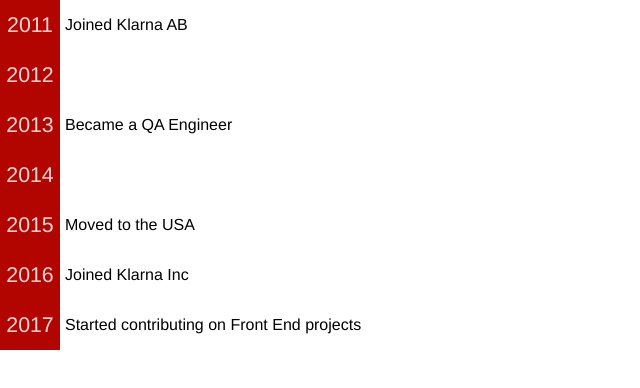
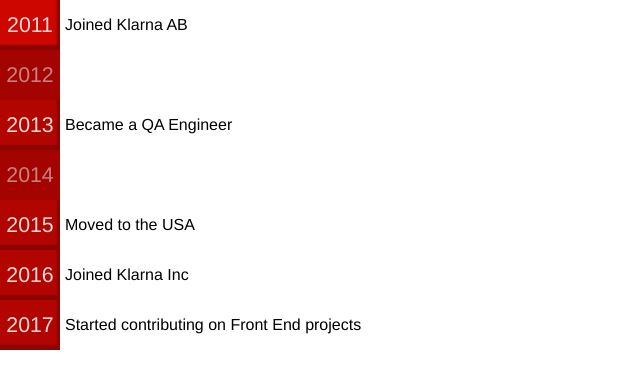
Before and after one commit to kgilles/kgilles-me, a React app: page / in a window 1280 px wide. Shown: the top 388 px of the page, without its empty margins (0-640 px from the left). Built offline with nearby package versions, Linux system fonts and the light colour scheme.

Commit message:
Scss-ify

```diff
--- a/src/components/Event/index.scss
+++ b/src/components/Event/index.scss
@@ -1,37 +1,32 @@
-$blockColor: #B30500;
+@import '../../scss/mixins';
+
+$container-background: #8C0400;
+$block-background: #B30500;
+$text-color: #EBD6D5;
+
+$primary-font-size: 16pt;
+$secondary-font-size: 12pt;
+$primary-font-size-active: 16.7pt;
+$secondary-font-size-active: 12.5pt;
 
 .eventContainer {
   width: 500px;
+  background-color: $container-background;
   float: left;
-  font-size: 16pt;
+  font-size: $primary-font-size;
   text-align: center;
   transition: background 0.3s;
-}
-
-.eventContainer:not(.empty):hover {
-  cursor: pointer;
-  background-color: lighten($blockColor, 5%);
-}
-
-.eventContainer.active {
-  background-color: #8C0400;
-}
-
-.eventContainer.empty {
-  cursor: default;
-}
 
   .year {
     width: 60px;
+    height: 50px;
+    background-color: $block-background;
     float: left;
-  color: #EBD6D5;
-  position: relative;
-  top: 13px;
+    color: $text-color;
+    padding-top: 13px;
     transition: font 0.3s;
-}
-
-.eventContainer:not(.empty):hover .year, .active .year {
-  font-size: 16.7pt;
+    cursor: pointer;
+    @include box-sizing(border-box);
   }
 
   .eventSummary {
@@ -39,21 +34,12 @@ $blockColor: #B30500;
     height: 50px;
     background-color: #FFFFFF;
     float: right;
-  font-size: 12pt;
+    font-size: $secondary-font-size;
     text-align: left;
-  box-sizing: border-box;
-  -webkit-box-sizing: border-box;
-  -moz-box-sizing: border-box;
     padding: 16px 0 0 5px;
     transition: font-size 0.3s;
-}
-
-.eventContainer:not(.empty):hover .eventSummary, .active .eventSummary {
-  font-size: 12.5pt;
-}
-
-.active .eventSummary {
-  font-weight: 500;
+    cursor: pointer;
+    @include box-sizing(border-box);
   }
 
   .eventDescription {
@@ -61,28 +47,62 @@ $blockColor: #B30500;
     width: 440px;
     margin-left: 60px;
     text-align: left;
-  font-size: 12pt;
-  box-sizing: border-box;
-  -webkit-box-sizing: border-box;
-  -moz-box-sizing: border-box;
+    font-size: $secondary-font-size;
     padding: 0 0 5px 5px;
     background-color: #FFFFFF;
     transition: max-height 1s cubic-bezier(0, 1, 0, 1);
+    @include box-sizing(border-box);
+  }
 }
 
-.active .eventDescription {
+.eventContainer.empty {
+  .year {
+    opacity: 0.6;
+    cursor: default;
+  }
+
+  .eventSummary {
+    cursor: default;
+  }
+}
+
+.eventContainer.active {
+  .year {
+    font-size: $primary-font-size-active;
+  }
+
+  .eventSummary {
+    font-size: $secondary-font-size-active;
+    font-weight: 500;
+  }
+
+  .eventDescription {
     max-height: 500px;
     transition: max-height 1s linear;
   }
+}
 
-.yearBlock {
-  background-color: $blockColor;
+.eventContainer:not(.empty) {
+  .year {
+    @include box-shadow(inset -5px -7px 2px -2px rgba($container-background, 1));
   }
+}
+
+.eventContainer:not(.empty):hover {
+  .year {
+    background-color: lighten($block-background, 5%);
+    font-size: $primary-font-size-active;
+  }
+
+  .eventSummary {
+    font-size: $secondary-font-size-active;
+  }
+}
+
 
 @media screen and (max-width: 480px) {
   .eventContainer {
     width: 100%;
-  }
 
     .year {
       width: 15%;
@@ -98,3 +118,4 @@ $blockColor: #B30500;
       margin-left: 15%;
     }
   }
+}
```
Lines whose indentation alone changed are shown as unchanged.
